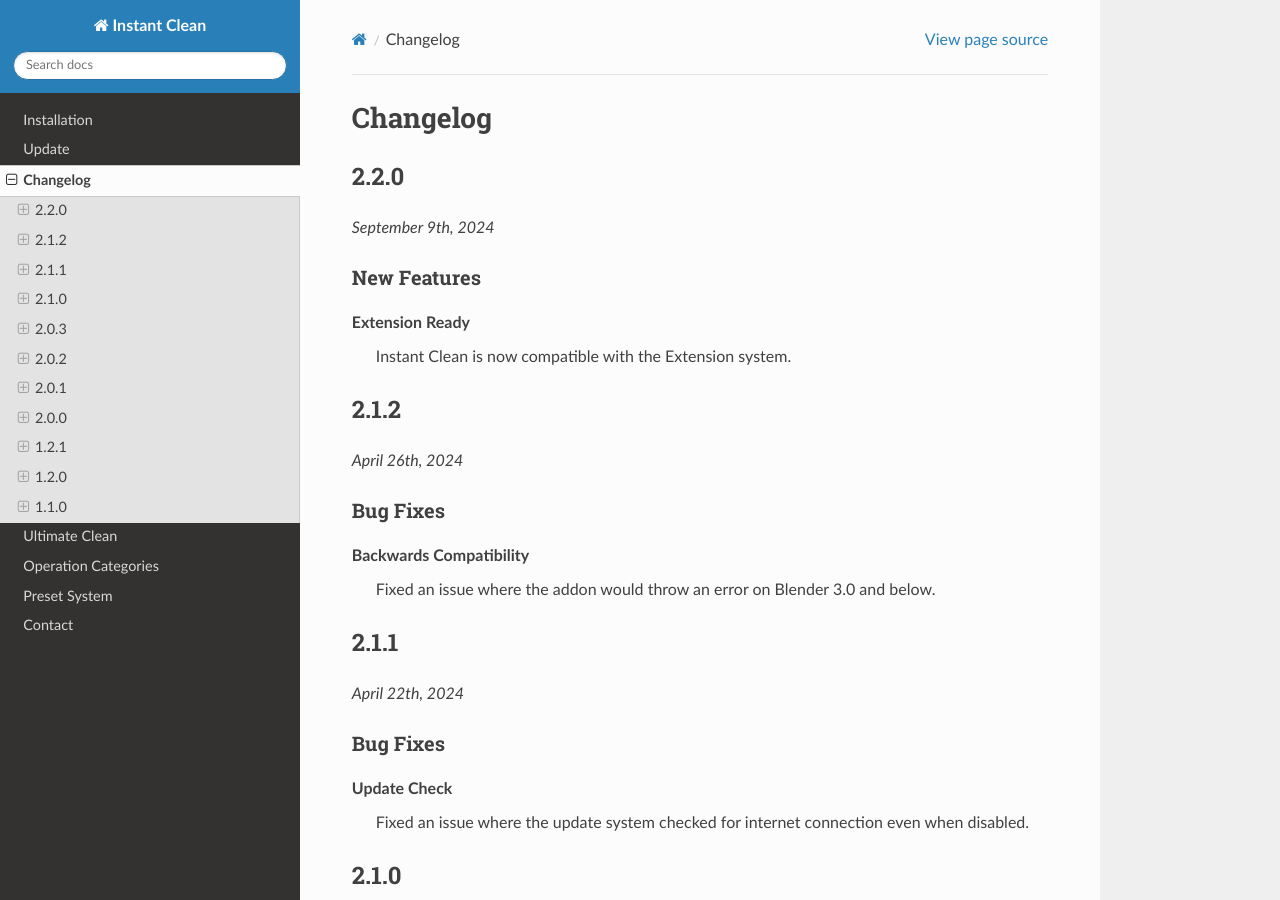
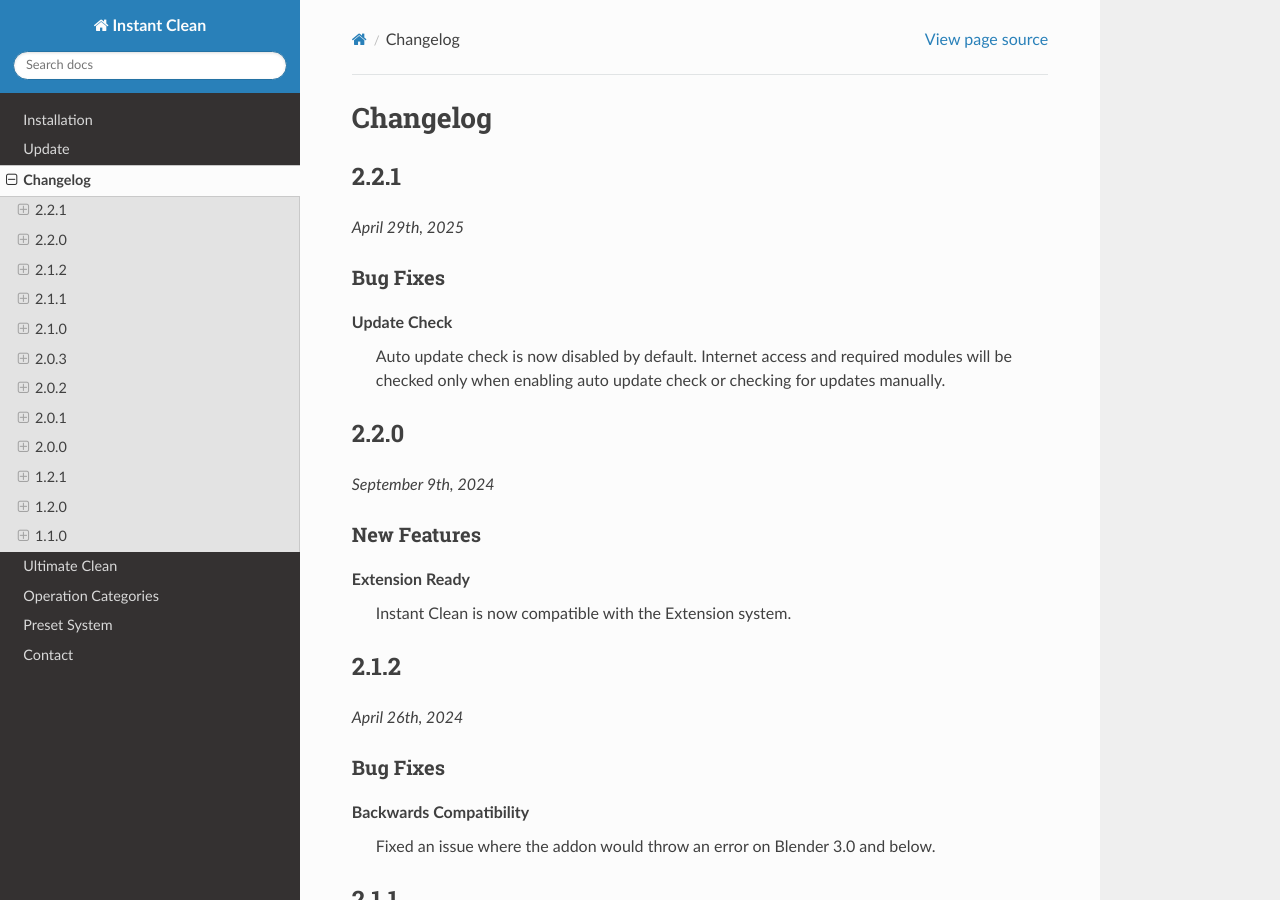
Before and after one commit to rubenmesserschmidt/Instant-Clean_docs, a Sphinx documentation site: the page built from docs/source/changelog.rst, in a window 1280 px wide and 900 px high. Built offline with Sphinx 7.4.7 and the Read the Docs theme 3.1.0, drawn with Linux system fonts in a browser that asks for light colours; some of the changed text lies outside the part shown.

```diff
--- a/docs/source/changelog.rst
+++ b/docs/source/changelog.rst
@@ -1,6 +1,19 @@
 =========
 Changelog
 =========
+
+#####
+2.2.1
+#####
+
+*April 29th, 2025*
+
+*********
+Bug Fixes
+*********
+
+**Update Check**
+    Auto update check is now disabled by default. Internet access and required modules will be checked only when enabling auto update check or checking for updates manually.
 
 #####
 2.2.0
--- a/docs/source/conf.py
+++ b/docs/source/conf.py
@@ -3,11 +3,11 @@
 # -- Project information
 
 project = "Instant Clean"
-copyright = "2024, Ruben Messerschmidt"
+copyright = "2025, Ruben Messerschmidt"
 author = "Ruben Messerschmidt"
 
-release = "2.2.0"
-version = "2.2.0"
+release = "2.2.1"
+version = release
 
 # -- General configuration
 
```
Also changed, not shown: 1 other file.
